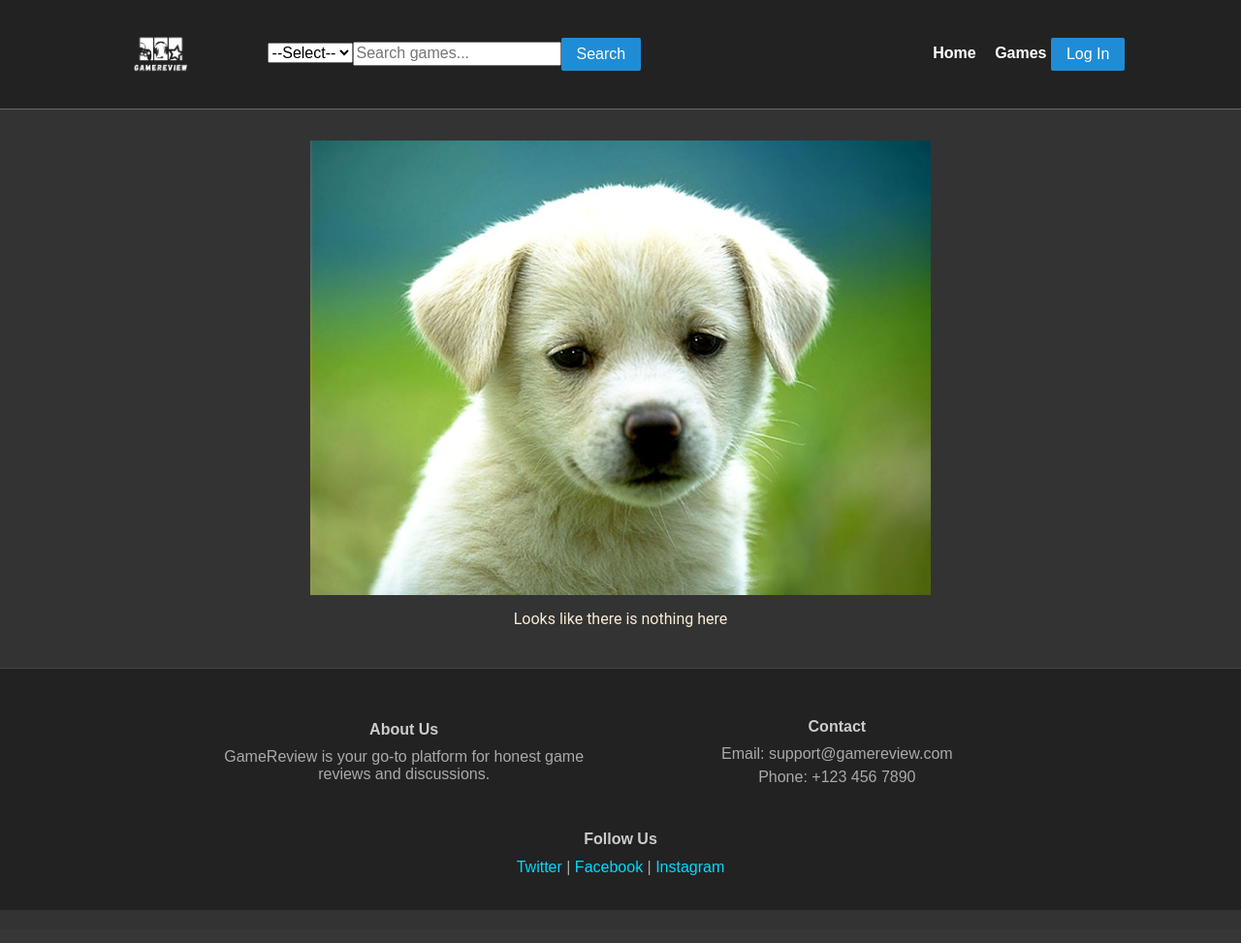
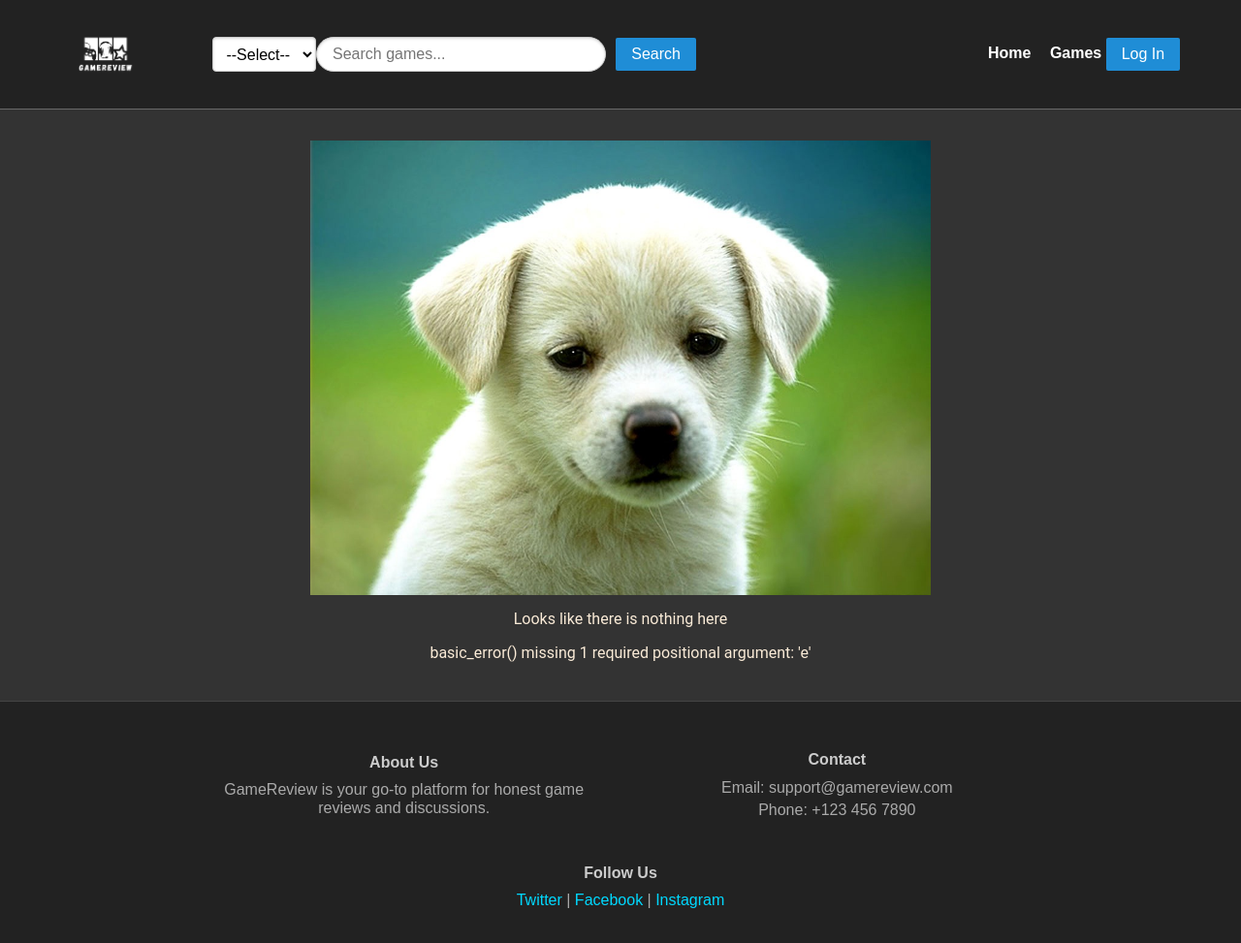
Before and after one commit to Ehtiram-Shukurov/game-review, a Flask app: page /error in a window 1280 px wide. Shown: the top 973 px of the page at 97% size. Before the commit the page ends 939 px from the top, so only its background shows below. Run offline with Flask 3, Linux system fonts and the light colour scheme; some libraries are stand-ins or nearby versions.

Commit message:
fix search and return error message on error page

```diff
--- a/db.py
+++ b/db.py
@@ -175,7 +175,6 @@ def get_user_by_sub(sub):
 def retrieve_all_post(type,search):
     fuzzy = f"%{search}%"
     query = "SELECT * FROM POSTS WHERE post = %s AND (title ILIKE %s OR content ILIKE %s)"
-    # TODO: bug where some parent post/review do not have a template.
     with get_db_cursor() as cursor:
         cursor.execute(query, (type,fuzzy,fuzzy))
         data = cursor.fetchall()
--- a/main.py
+++ b/main.py
@@ -38,7 +38,6 @@ def inject_user_sub():
     user_sub = user_info.get("user_sub") if user_info else None
     return {"user_sub": user_sub}  # Make user_sub available in all templates
 
-
 @app.template_filter('format_date')
 def format_date(value):
     try:
@@ -49,7 +48,6 @@ def format_date(value):
         # Return a fallback message in case of conversion issues
         return "Unknown"
 
-
 def requires_auth(f):
     @wraps(f)
     def decorated(*args, **kwargs):
@@ -59,24 +57,16 @@ def requires_auth(f):
         return f(*args, **kwargs) #do the normal behavior -- return as it does.
     return decorated
 
-# all error will be redirected here
 @app.errorhandler(Exception)
+@app.route('/error')
 def basic_error(e):
-    return redirect(url_for('error'))
-
-
-#TODO: add redirect page to see what the user wants to do if they try to access a forbidden page
-@app.route('/error')
-def error():
-    return render_template("error.html")
-
-
+    message = str(e)
+    return render_template("error.html",message =message)
 
 @app.route('/postReview/<int:gameid>')
 @requires_auth
 def post_review(gameid):
     return render_template('postReview.html', game_id=gameid,user = session.get('user'))
-
 
 @app.route('/postTopic/<int:gameid>')
 @requires_auth
@@ -366,8 +356,7 @@ def redirects():
     filter = request.form.get("filter")
     id = request.form.get("selectedResult")
     if filter =="Topic":
-        #TODO: does not look like we have one for topic
-        pass
+        return redirect(url_for("template_topic_page",id=id))
     if filter =="Game":
         return redirect(url_for('template_game_page', id=id))
     if filter =="Review":
@@ -381,3 +370,7 @@ def delete_post(post_id, delete_id):
         return redirect(url_for('home'))
 
     return redirect(url_for('template_review_page', id=post_id))
+
+
+
+app.run(host='0.0.0.0', port =2000)
--- a/templates/base.html
+++ b/templates/base.html
@@ -42,7 +42,7 @@
         /></a>
       </div>
 
-      <div class="pure-u-2-5>
+      <div class="pure-u-2-5">
         <form class="pure-form" action="/results" id ="searchForm" method = "post">
           <select id="stacked-state" name ="searchOption" required>
             <option value="">--Select--</option>
--- a/templates/error.html
+++ b/templates/error.html
@@ -16,5 +16,6 @@
             class="center"
         />
         <p class ="center">Looks like there is nothing here</p>
+        <p class ="center">{{message}}</p>
     </div>
 {% endblock %}
```
